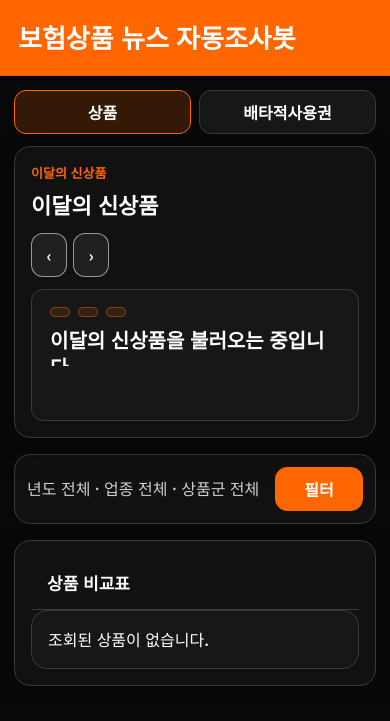
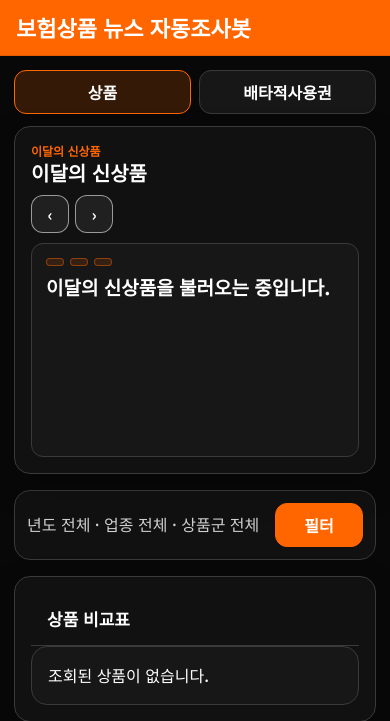
Before and after one commit to POWERDJU/Insucrawler, a Python web app: template app/templates/dashboard.html in a window 390 px wide. Shown: the top 721 px of the page. Run offline with Jinja, Linux system fonts and the light colour scheme; the template is opened without the code that fills it, so the values that code supplies are empty.

Commit message:
Improve mobile dashboard board layout

```diff
--- a/app/static/dashboard.css
+++ b/app/static/dashboard.css
@@ -1395,14 +1395,25 @@ a:hover {
   }
 
   .app-header {
-    display: grid;
-    gap: 12px;
-    padding: 16px 18px;
+    display: flex;
+    align-items: center;
+    min-height: auto;
+    gap: 10px;
+    padding: 14px 16px;
+  }
+
+  .brand-title-wrap {
+    min-width: 0;
+    flex: 1 1 auto;
+    align-items: center;
   }
 
   .app-header h1 {
-    font-size: 24px;
-    line-height: 1.25;
+    max-width: 100%;
+    font-size: 22px;
+    line-height: 1.22;
+    word-break: keep-all;
+    overflow-wrap: anywhere;
   }
 
   .header-actions {
@@ -1466,12 +1477,102 @@ a:hover {
     padding: 16px;
   }
 
+  .monthly-board-header {
+    align-items: flex-start;
+    gap: 10px;
+    margin-bottom: 10px;
+  }
+
+  .monthly-board .eyebrow {
+    margin-bottom: 2px;
+    font-size: 12px;
+    line-height: 1.25;
+  }
+
+  .monthly-board h2 {
+    font-size: 20px;
+    line-height: 1.28;
+    word-break: keep-all;
+  }
+
+  .monthly-board-controls {
+    flex: 0 0 auto;
+  }
+
+  .monthly-board-controls button {
+    min-width: 38px;
+    min-height: 38px;
+    padding: 6px 8px;
+  }
+
+  .top-newsboards .monthly-card,
+  .monthly-card {
+    display: block;
+    padding: 14px 14px 44px;
+  }
+
+  .newsboard-card-with-logo.has-logo {
+    display: grid;
+    grid-template-columns: 52px minmax(0, 1fr);
+    grid-template-areas:
+      "logo meta"
+      "title title"
+      "summary summary";
+    column-gap: 10px;
+    align-content: start;
+    align-items: center;
+    padding-right: 14px;
+  }
+
+  .newsboard-logo-wrap {
+    grid-area: logo;
+    position: static;
+    width: 52px;
+    height: 52px;
+    flex: 0 0 52px;
+    margin: 0 0 10px;
+    border-radius: 12px;
+    box-shadow: none;
+  }
+
+  .newsboard-company-logo {
+    width: 42px;
+    height: 42px;
+  }
+
+  .monthly-card-meta {
+    grid-area: meta;
+    align-self: start;
+    gap: 6px;
+    margin-bottom: 8px;
+  }
+
+  .monthly-card-meta span {
+    max-width: 100%;
+    padding: 3px 8px;
+    font-size: 12px;
+    line-height: 1.25;
+  }
+
   .monthly-card h3,
   .mobile-product-card h3,
   .mobile-exclusive-card h3,
   .mobile-detail-card h3 {
-    font-size: 20px;
-    line-height: 1.35;
+    font-size: 19px;
+    line-height: 1.34;
+    word-break: keep-all;
+    overflow-wrap: anywhere;
+  }
+
+  .monthly-card h3 {
+    grid-area: title;
+    margin-top: 4px;
+  }
+
+  .monthly-card p {
+    grid-area: summary;
+    font-size: 14px;
+    line-height: 1.48;
   }
 
   .monthly-card p,
@@ -1484,12 +1585,30 @@ a:hover {
   }
 
   .top-newsboards .monthly-board {
-    min-height: 292px;
-    max-height: 292px;
+    min-height: 348px;
+    max-height: 348px;
   }
 
   .top-newsboards .monthly-card p {
-    max-height: calc(1.55em * 4);
+    max-height: calc(1.48em * 4);
+  }
+
+  .top-newsboards .monthly-card-footer {
+    left: 14px;
+    right: 14px;
+    bottom: 14px;
+    align-items: flex-end;
+    font-size: 12px;
+    line-height: 1.35;
+  }
+
+  .top-newsboards .monthly-card-footer span:first-child {
+    -webkit-line-clamp: 1;
+    padding-right: 8px;
+  }
+
+  .top-newsboards .monthly-card-footer span:last-child {
+    min-width: 44px;
   }
 
   /* Mobile filter sheet */
@@ -1771,15 +1890,17 @@ a:hover {
 
 @media (max-width: 720px) {
   .app-header {
-    padding: 18px;
+    padding: 14px 16px;
   }
 
   .brand-title-wrap {
-    align-items: flex-start;
+    align-items: center;
+    min-width: 0;
   }
 
   .app-header h1 {
-    font-size: 26px;
+    font-size: 22px;
+    line-height: 1.22;
   }
 
   .admin-update-button {
--- a/app/templates/dashboard.html
+++ b/app/templates/dashboard.html
@@ -7,7 +7,7 @@
     <link rel="preconnect" href="https://fonts.googleapis.com" />
     <link rel="preconnect" href="https://fonts.gstatic.com" crossorigin />
     <link href="https://fonts.googleapis.com/css2?family=Noto+Sans+KR:wght@500;600;700&display=swap" rel="stylesheet" />
-    <link rel="stylesheet" href="{{ url_for('static', path='dashboard.css') }}?v=20260604-board-pager-fixed" />
+    <link rel="stylesheet" href="{{ url_for('static', path='dashboard.css') }}?v=20260604-mobile-board-header" />
   </head>
   <body>
     <header class="app-header">
@@ -630,6 +630,6 @@
       </section>
     </main>
 
-    <script src="{{ url_for('static', path='dashboard.js') }}?v=20260604-board-pager-fixed"></script>
+    <script src="{{ url_for('static', path='dashboard.js') }}?v=20260604-mobile-board-header"></script>
   </body>
 </html>
```
